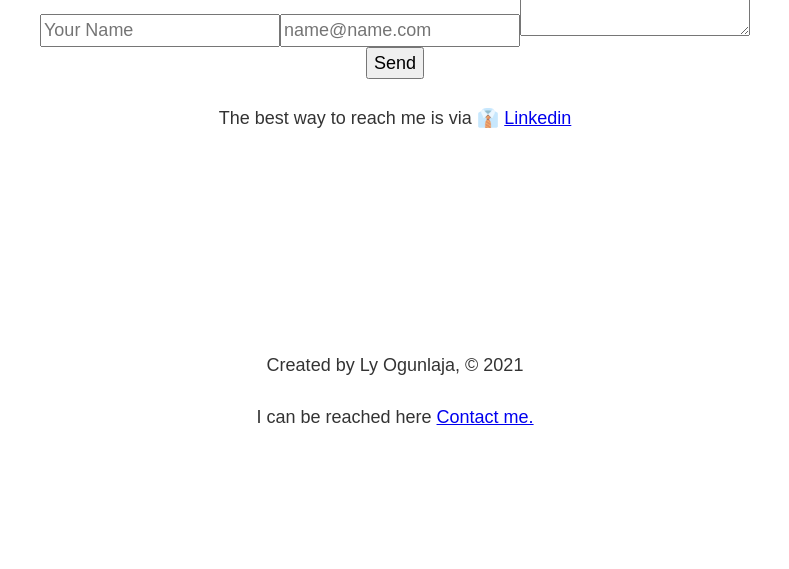
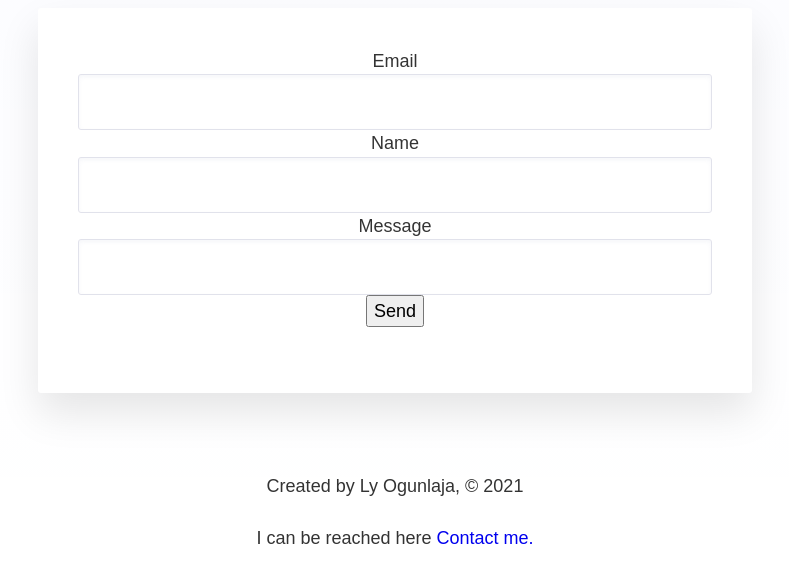
Before and after one commit to logunlaja26/my-website, a Gatsby site: page /contact in a window 1280 px wide. Shown: the part 352-921 px from the top of the page, without its empty margins (245-1034 px from the left). Before the commit the page ends 800 px from the top, so only its background shows below. Built offline with nearby package versions, Linux system fonts and the light colour scheme; Gatsby itself is replaced by a stand-in of ours.

Commit message:
added custom contact form to receive messages with formspree api, added contact form layout design

```diff
--- a/src/components/head.js
+++ b/src/components/head.js
@@ -1,6 +1,6 @@
-import React from 'react'
-import { Helmet } from 'react-helmet'
-import { useStaticQuery, graphql } from 'gatsby'
+import React from "react"
+import { Helmet } from "react-helmet"
+import { useStaticQuery, graphql } from "gatsby"
 
 const Head = ({ title }) => {
   const data = useStaticQuery(graphql`
@@ -12,10 +12,7 @@ const Head = ({ title }) => {
       }
     }
   `)
-    return (
-        <Helmet title={`${title} | ${data.site.siteMetadata.title}`}/>
-        //<Helmet title="Ly Ogunlaja | Technology and experiences" />
-    )
+  return <Helmet title={`${title} | ${data.site.siteMetadata.title}`} />
 }
 
 export default Head
--- a/src/components/layout.module.scss
+++ b/src/components/layout.module.scss
@@ -19,3 +19,7 @@
   margin-right: auto;
   width: 50%;
 }
+
+a:link {
+  text-decoration: none;
+}
--- a/src/pages/contact.js
+++ b/src/pages/contact.js
@@ -1,6 +1,8 @@
 import React from "react"
 import Layout from "../components/layout"
 import Head from "../components/head"
+
+import contactStyles from "./contact.module.scss"
 
 export default function ContactPage() {
   return (
@@ -8,24 +10,26 @@ export default function ContactPage() {
       <Head title="Contact" />
       <h1>Contact 📞</h1>
       <form
-        name="contact-form"
-        type="hidden"
-        action="/success"
         method="post"
-        data-netlify="true"
-        data-netlify-honeypot="bot-field"
+        action="https://formspree.io/f/mvolowea"
+        className={contactStyles.header}
       >
-        <input name="name" placeholder="Your Name" type="text" />
-        <input name="email" placeholder="name@name.com" type="email" />
-        <textarea name="message" />
-        <button>Send</button>
+        <label>
+          Email
+          <input type="email" name="email" />
+        </label>
+        <label for="name">
+          Name
+          <input type="text" name="name" />
+        </label>
+        <label>
+          Message
+          <input type="text" name="message" />
+        </label>
+        <p>
+          <button type="submit">Send</button>
+        </p>
       </form>
-      <p>
-        The best way to reach me is via 👔{" "}
-        <a href="https://www.linkedin.com/in/ogunlaja/" target="_blank">
-          Linkedin
-        </a>
-      </p>
     </Layout>
   )
 }
--- /dev/null
+++ b/src/pages/contact.module.scss
@@ -0,0 +1,78 @@
+body {
+  height: 100%;
+  background: linear-gradient(
+    180deg,
+    rgba(0, 41, 255, 0.02) 0%,
+    rgba(0, 41, 255, 0) 100%
+  );
+}
+label,
+input,
+textarea {
+  display: block;
+  width: 100%;
+}
+ul {
+  list-style: none;
+  margin: 0;
+  padding: 0;
+}
+
+li {
+  padding: 0.3em;
+}
+span {
+  font-weight: 700;
+  color: #102a43;
+  line-height: 35px;
+  line-height: 2.5rem;
+  font-size: 12px;
+  font-size: 0.8rem;
+  text-transform: uppercase;
+}
+input[type="submit"] {
+  background: #fc4366;
+  color: white;
+  font-weight: 700;
+  font-size: 1.2rem;
+  border-radius: 5px;
+  margin-top: 1.3em;
+}
+
+.container {
+  width: 460px;
+  margin: 5em auto;
+}
+form {
+  background-color: #ffffff;
+  padding-top: 40px;
+  padding-right: 40px;
+  padding-bottom: 40px;
+  padding-left: 40px;
+  box-shadow: 0 20px 40px rgba(0, 0, 0, 0.1);
+  border-radius: 3px;
+  overflow: hidden;
+}
+
+.required-star {
+  color: #fc4366;
+}
+
+input,
+textarea {
+  width: 100%;
+  padding: 9px 20px;
+  border: 1px solid #e1e2eb;
+  background-color: #fff;
+  color: #102a43;
+  caret-color: #829ab1;
+  box-sizing: border-box;
+  font-size: 14px;
+  font-size: 1rem;
+  line-height: 29px;
+  line-height: 2rem;
+  box-shadow: inset 0 2px 4px 0 rgba(206, 209, 224, 0.2);
+  border-radius: 3px;
+  line-height: 29px;
+  line-height: 2rem;
+}
```
Also changed, not shown: src/pages/about.js (+10 -6 lines), src/pages/index.js (+5 -5 lines). Lines whose indentation alone changed are shown as unchanged.
